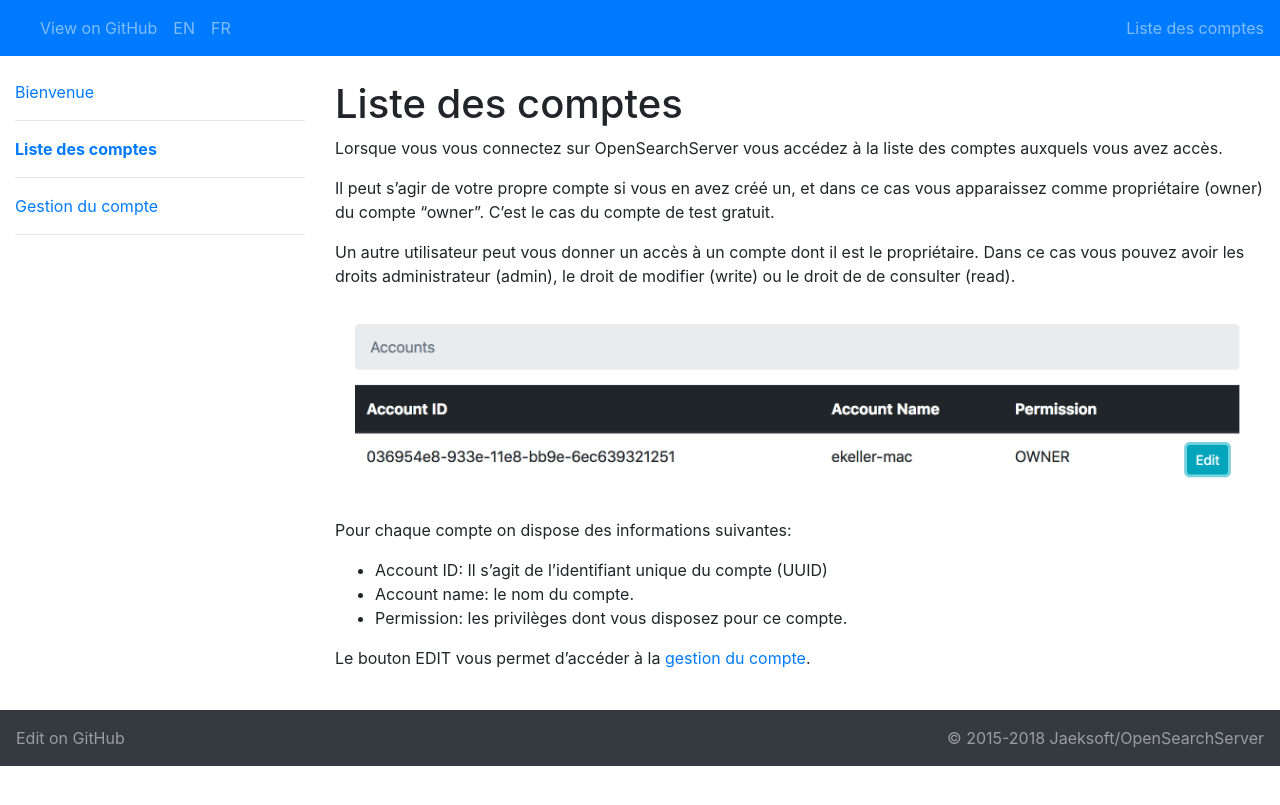
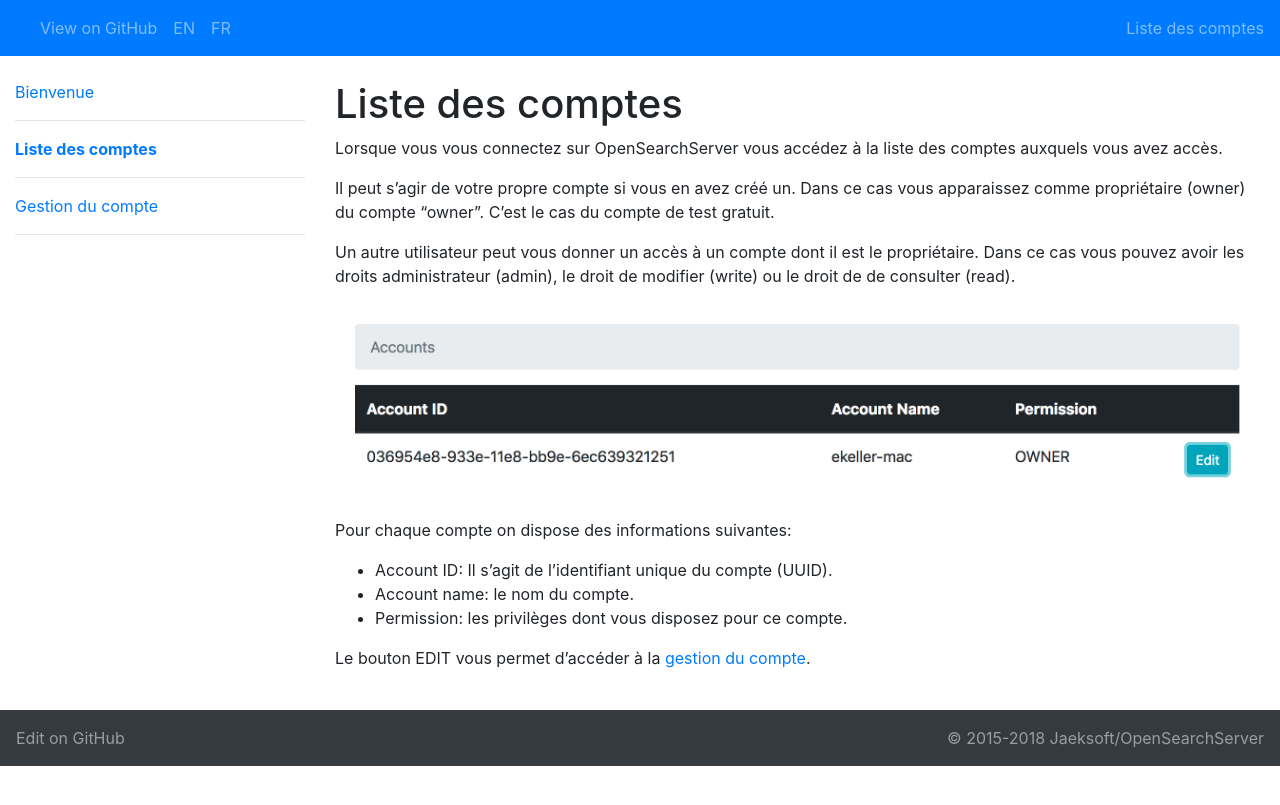
Before and after one commit to Acidburn0zzz/opensearchserver-documentation, a Jekyll site: the page built from docs/fr/account-list.md, in a window 1280 px wide. Shown: the top 805 px of the page. Built offline with Jekyll 4.4.1, drawn with Linux system fonts in a browser that asks for light colours; our own code applies the rules of GitHub Pages for plain Markdown files; the repository's description, which GitHub fills in, is left out.

```diff
--- a/docs/fr/account-list.md
+++ b/docs/fr/account-list.md
@@ -4,8 +4,8 @@ Liste des comptes
 Lorsque vous vous connectez sur OpenSearchServer vous accédez
 à la liste des comptes auxquels vous avez accès.
 
-Il peut s'agir de votre propre compte si vous en avez créé un,
-et dans ce cas vous apparaissez comme propriétaire (owner) du compte "owner".
+Il peut s'agir de votre propre compte si vous en avez créé un.
+Dans ce cas vous apparaissez comme propriétaire (owner) du compte "owner".
 C'est le cas du compte de test gratuit.
 
 Un autre utilisateur peut vous donner un accès à un compte dont il est le propriétaire.
@@ -16,7 +16,7 @@ ou le droit de de consulter (read).
 
 Pour chaque compte on dispose des informations suivantes:
 
-- Account ID: Il s'agit de l'identifiant unique du compte (UUID)
+- Account ID: Il s'agit de l'identifiant unique du compte (UUID).
 - Account name: le nom du compte.
 - Permission: les privilèges dont vous disposez pour ce compte.
 
```
